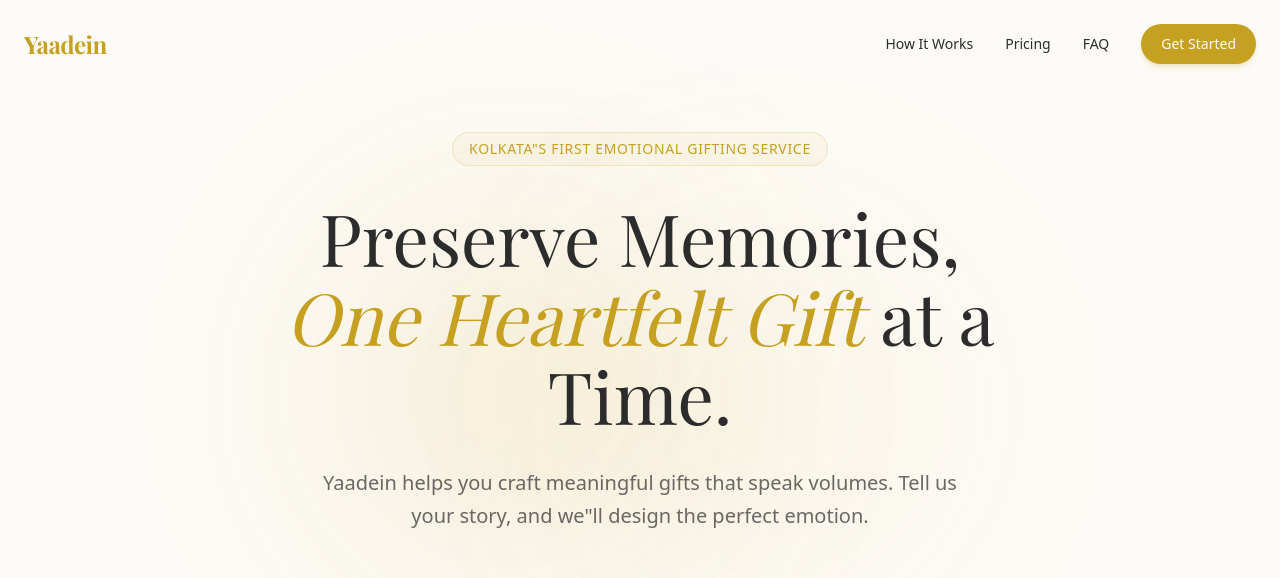
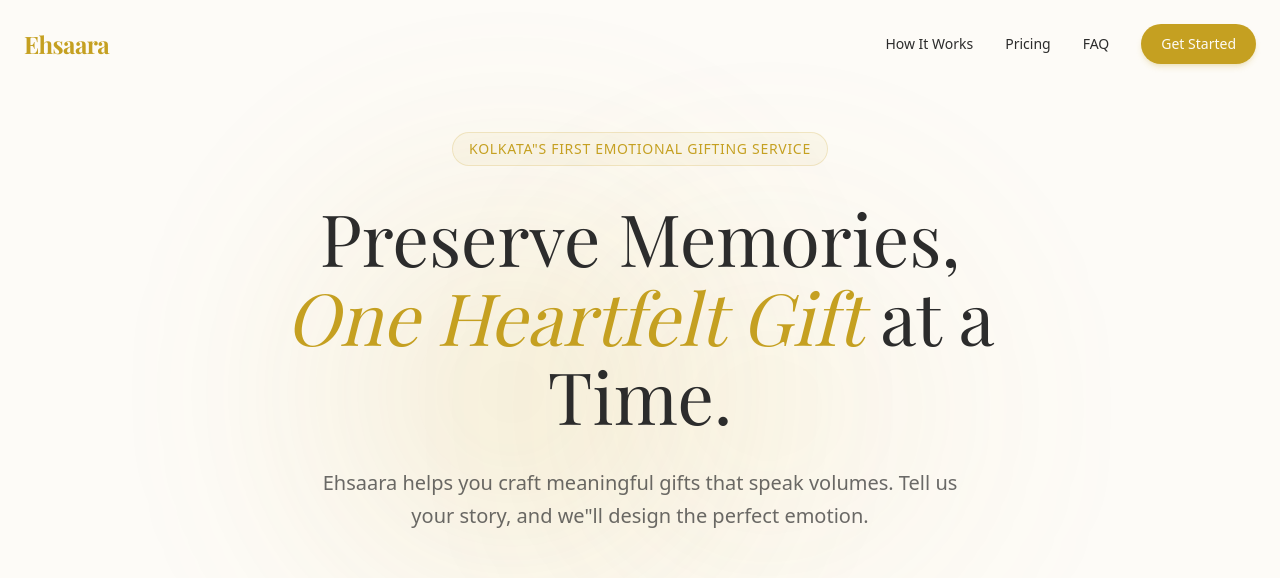
Before and after one commit to tanbiralam06/Yaadein, a Next.js app: page / in a window 1280 px wide. Shown: the top 578 px of the page. Built offline with nearby package versions, Linux system fonts and the light colour scheme; a web font is replaced by a local one.

Commit message:
renamed Yaadein to Ehsaara

```diff
--- a/package.json
+++ b/package.json
@@ -1,5 +1,5 @@
 {
-  "name": "yaadein",
+  "name": "ehsaara",
   "version": "0.1.0",
   "private": true,
   "scripts": {
--- a/src/app/founder/page.tsx
+++ b/src/app/founder/page.tsx
@@ -31,7 +31,7 @@ export default function FounderDashboard() {
 
   const handleLogin = (e: React.FormEvent) => {
     e.preventDefault();
-    if (password === "yaadein2025") {
+    if (password === "ehsaara2025") {
       // Simple hardcoded password for MVP
       setAuthenticated(true);
     } else {
@@ -157,7 +157,7 @@ export default function FounderDashboard() {
                     <td className="px-6 py-4">
                       <span
                         className={`px-3 py-1 rounded-full text-[10px] font-bold uppercase tracking-wider ${getStatusColor(
-                          sub.status
+                          sub.status,
                         )}`}
                       >
                         {sub.status}
--- a/src/app/layout.tsx
+++ b/src/app/layout.tsx
@@ -13,7 +13,7 @@ const playfair = Playfair_Display({
 });
 
 export const metadata: Metadata = {
-  title: "Yaadein | Emotional Gifting in Kolkata",
+  title: "Ehsaara | Emotional Gifting in Kolkata",
   description:
     "Simple, trust-focused gift planning for your loved ones in Kolkata.",
 };
--- a/src/app/page.tsx
+++ b/src/app/page.tsx
@@ -13,7 +13,7 @@ export default function Home() {
       <Hero />
       <HowItWorks />
 
-      <section id="why-yaadein" className="py-24">
+      <section id="why-ehsaara" className="py-24">
         <div className="container mx-auto px-6">
           <div className="flex flex-col md:flex-row items-center gap-16">
             <div className="flex-1">
--- a/src/app/refund-policy/page.tsx
+++ b/src/app/refund-policy/page.tsx
@@ -22,7 +22,7 @@ export default function RefundPolicy() {
             Our Philosophy
           </h2>
           <p className="font-sans text-foreground/80 leading-relaxed italic">
-            At Yaadein, every gift begins with time, thought, and emotional
+            At Ehsaara, every gift begins with time, thought, and emotional
             effort. Our policies are designed to be fair, transparent, and
             respectful—to both our customers and the people crafting their
             memories.
@@ -195,7 +195,7 @@ export default function RefundPolicy() {
               <span className="w-8 h-8 rounded-full bg-primary/10 text-primary flex items-center justify-center text-base">
                 6
               </span>
-              If Yaadein Is Unable to Deliver
+              If Ehsaara Is Unable to Deliver
             </h2>
             <p>
               In rare cases where we are unable to deliver due to operational
--- a/src/components/landing/footer.tsx
+++ b/src/components/landing/footer.tsx
@@ -8,7 +8,7 @@ export function Footer() {
         <div className="flex flex-col md:flex-row justify-between items-center gap-8 border-b border-ivory/5 pb-12">
           <div className="text-center md:text-left">
             <h2 className="text-3xl font-serif text-primary font-bold mb-2">
-              Yaadein
+              Ehsaara
             </h2>
             <p className="font-sans text-sm tracking-wide">
               Crafting Emotions into Memories.
@@ -39,7 +39,7 @@ export function Footer() {
           </div>
         </div>
         <div className="flex flex-col md:flex-row justify-between items-center gap-4 pt-12 text-xs font-sans tracking-widest uppercase">
-          <p>© {new Date().getFullYear()} Yaadein. All rights reserved.</p>
+          <p>© {new Date().getFullYear()} Ehsaara. All rights reserved.</p>
           <div className="flex gap-4">
             <Link
               href="/refund-policy"
--- a/src/components/landing/founder.tsx
+++ b/src/components/landing/founder.tsx
@@ -18,7 +18,7 @@ export function Founder() {
                 {siteConfig.founder.name}
               </h4>
               <p className="text-[10px] uppercase tracking-[0.2em] dark:text-ivory/40 text-secondary/40 font-bold">
-                Founder, Yaadein
+                Founder, Ehsaara
               </p>
             </div>
           </div>
@@ -30,7 +30,7 @@ export function Founder() {
               <p>&quot;{siteConfig.founder.story}&quot;</p>
               <p>
                 &quot;Trust is the foundation of every gift. When you choose
-                Yaadein, you aren&apos;t just buying a service; you are letting
+                Ehsaara, you aren&apos;t just buying a service; you are letting
                 us be a part of your memory. I personally oversee every order to
                 ensure it meets our standard of emotional excellence.&quot;
               </p>
--- a/src/components/landing/hero.tsx
+++ b/src/components/landing/hero.tsx
@@ -28,7 +28,7 @@ export function Hero() {
           Time.
         </h1>
         <p className="text-lg md:text-xl text-foreground/70 mb-12 max-w-2xl mx-auto font-sans leading-relaxed">
-          Yaadein helps you craft meaningful gifts that speak volumes. Tell us
+          Ehsaara helps you craft meaningful gifts that speak volumes. Tell us
           your story, and we&quot;ll design the perfect emotion.
         </p>
 
--- a/src/components/landing/navbar.tsx
+++ b/src/components/landing/navbar.tsx
@@ -27,7 +27,7 @@ export function Navbar() {
           href="/"
           className="text-2xl font-serif font-bold tracking-tight text-primary"
         >
-          Yaadein
+          Ehsaara
         </Link>
         <div className="hidden md:flex gap-8 items-center font-sans text-sm font-medium">
           <Link
--- a/src/lib/config.ts
+++ b/src/lib/config.ts
@@ -1,12 +1,12 @@
 import Link from "next/link";
 
 export const siteConfig = {
-  name: "Yaadein",
+  name: "Ehsaara",
   description: "Crafting Emotional Memories",
   whatsapp: "https://wa.me/919330404130",
   founder: {
     name: "Tanbir",
     story:
-      "Yaadein was born out of a simple observation: Gifting has become transactional. I wanted to bring back the emotion, the thought, and the memory behind every physical gift.",
+      "Ehsaara was born out of a simple observation: Gifting has become transactional. I wanted to bring back the emotion, the thought, and the memory behind every physical gift.",
   },
 };
```
